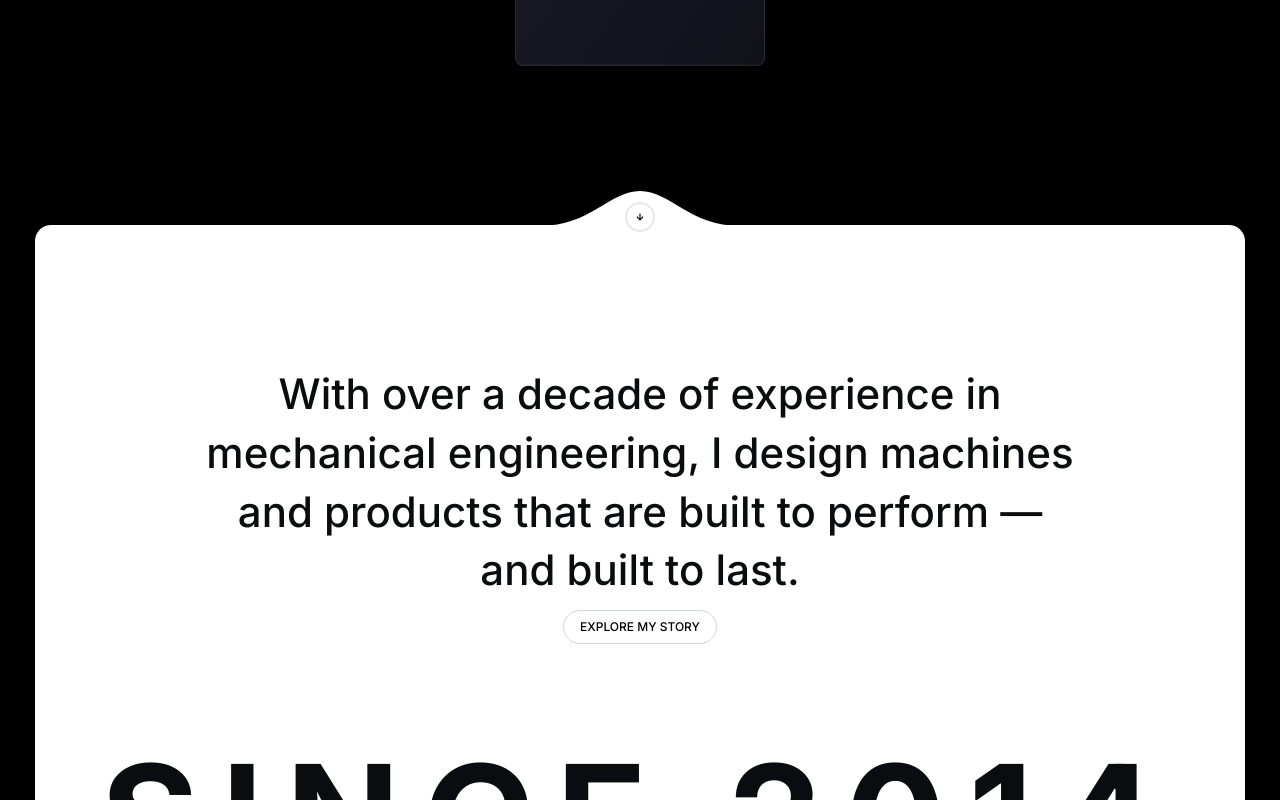
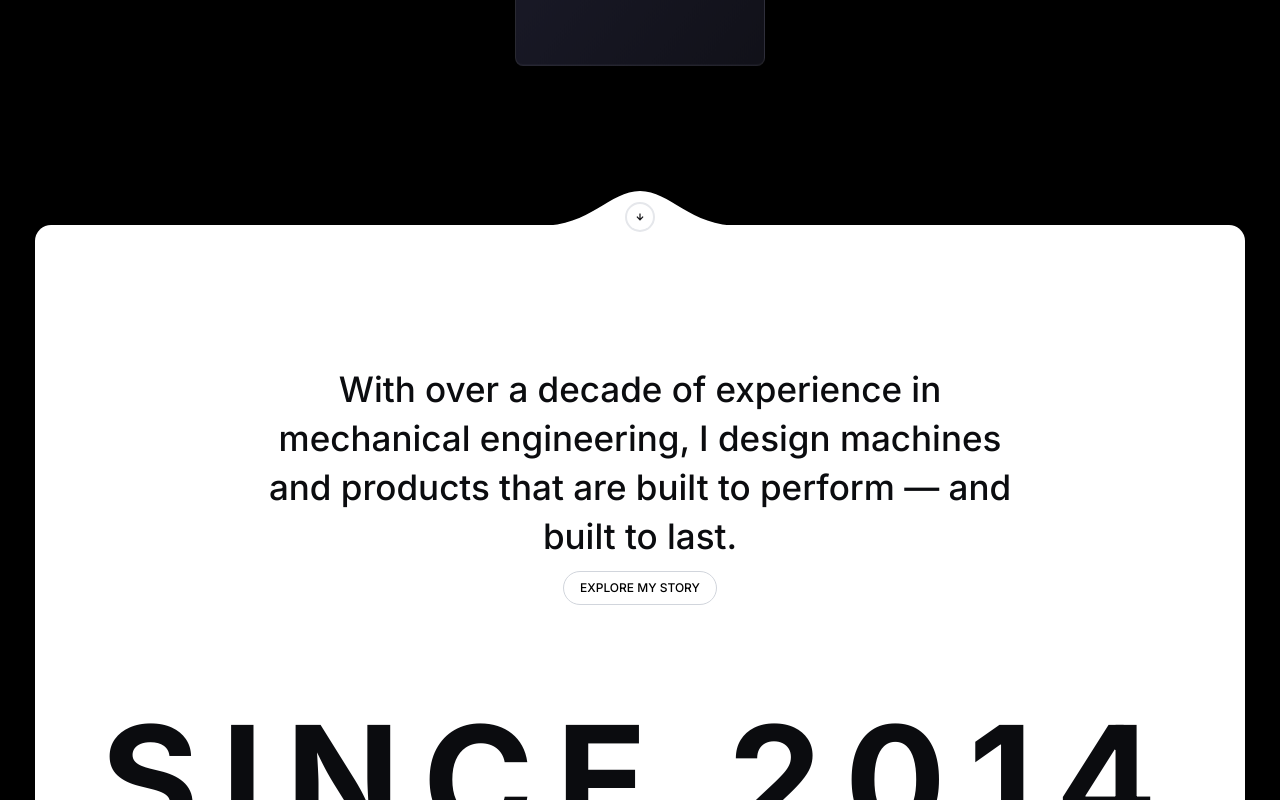
Before and after one commit to minidukalhara14/creative-portfolio, a React (Vite) app: page / in a window 1280 px wide. Shown: the part 535-1335 px from the top of the page. Built offline with nearby package versions, Linux system fonts and the light colour scheme; no server answers.

Commit message:
intro descript

```diff
--- a/src/components/common/Intro.jsx
+++ b/src/components/common/Intro.jsx
@@ -26,8 +26,8 @@ export default function Intro() {
                     </div>
               </div>
 
-                <div className="w-full max-w-[900px] min-h-[150px] mt-[100px] md:mt-[140px] mx-auto px-4">
-                    <span className="text-[22px] sm:text-[30px] md:text-[42px] leading-[1.4] font-medium text-center block">
+                <div className="w-full max-w-[800px] min-h-[150px] mt-[100px] md:mt-[140px] mx-auto px-4">
+                    <span className="text-[18px] sm:text-[25px] md:text-[35px] leading-[1.4] font-medium text-center block">
                         With over a decade of experience in mechanical engineering,
                         I design machines and products that are built to perform —
                         and built to last.
```
